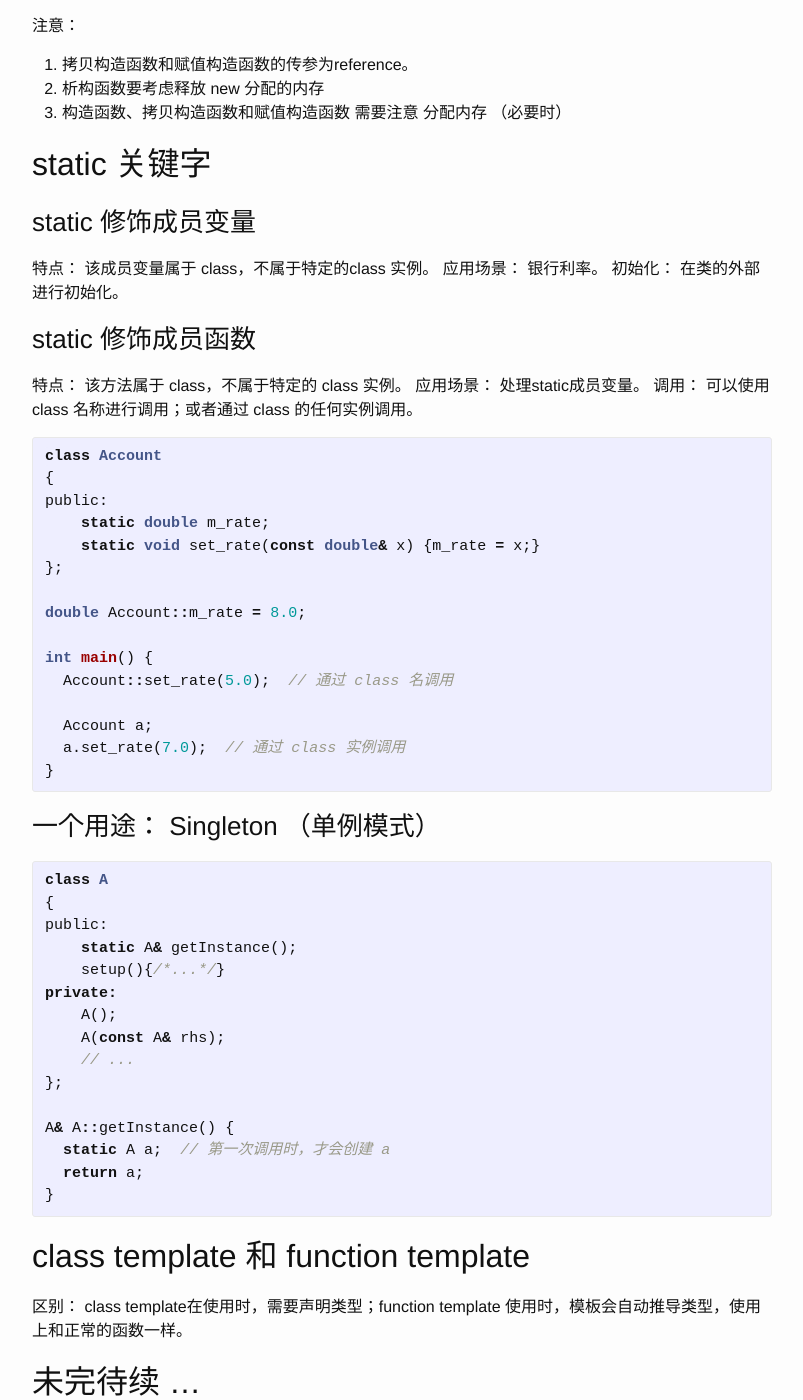
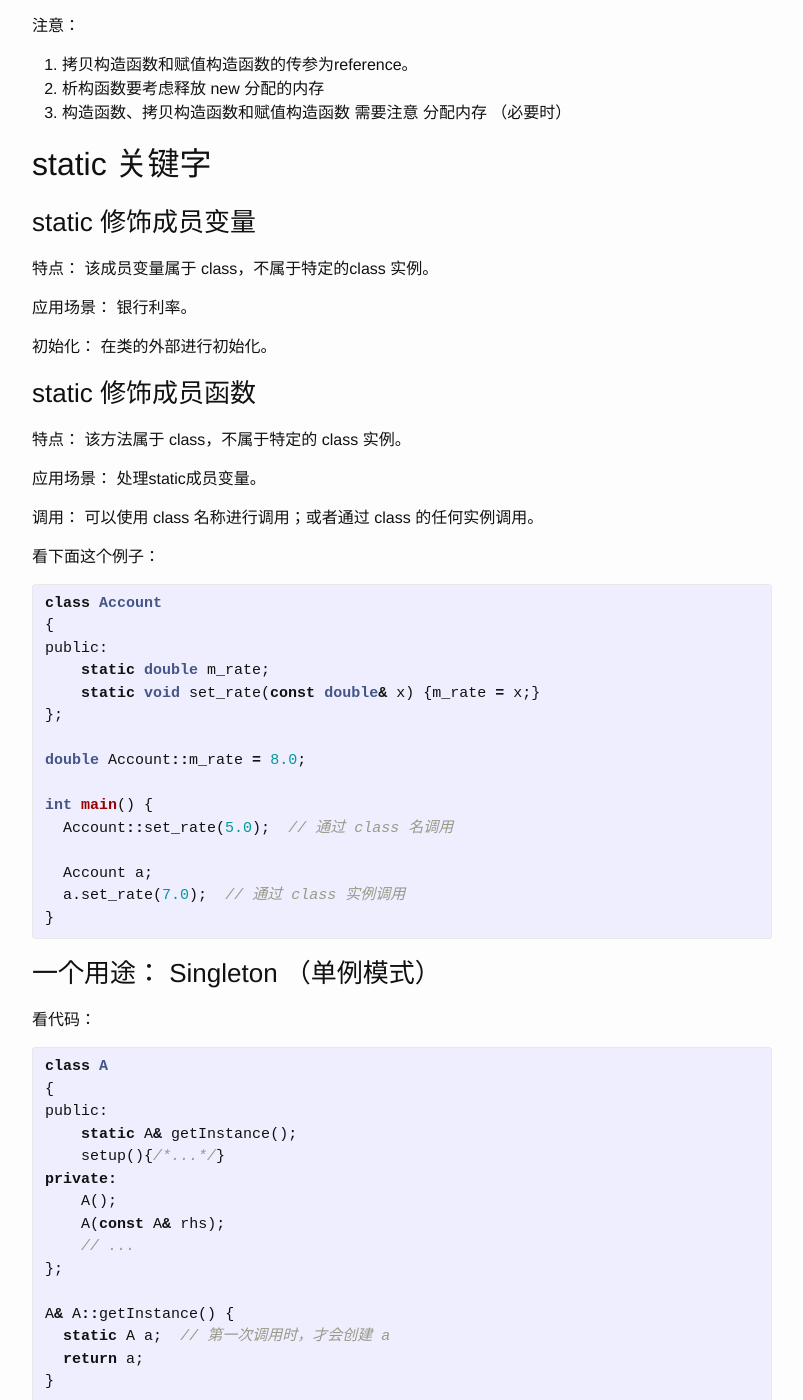
Before and after one commit to oscarzhao/oscarzhao.github.io, a Jekyll site: the page built from _posts/2016-07-31-week-02-class-with-ptr.markdown, in a window 1280 px wide and 1400 px high, scrolled down 758 px. Shown: the whole window, without its empty margins (238-1041 px from the left). Built offline with Jekyll 4.4.1, drawn with Linux system fonts in a browser that asks for light colours.

Commit message:
optimize format for note for week 2

```diff
--- a/_posts/2016-07-31-week-02-class-with-ptr.markdown
+++ b/_posts/2016-07-31-week-02-class-with-ptr.markdown
@@ -40,14 +40,19 @@ private:
 
 ### static 修饰成员变量
 特点： 该成员变量属于 class，不属于特定的class 实例。
+
 应用场景： 银行利率。
+
 初始化： 在类的外部进行初始化。
 
 ### static 修饰成员函数
 特点： 该方法属于 class，不属于特定的 class 实例。
+
 应用场景： 处理static成员变量。
+
 调用： 可以使用 class 名称进行调用；或者通过 class 的任何实例调用。
 
+看下面这个例子：
 {% highlight c++ %}
 class Account
 {
@@ -67,6 +72,7 @@ int main() {
 {% endhighlight %}
 
 ### 一个用途： Singleton （单例模式）
+看代码：
 
 {% highlight c++ %}
 class A
```
